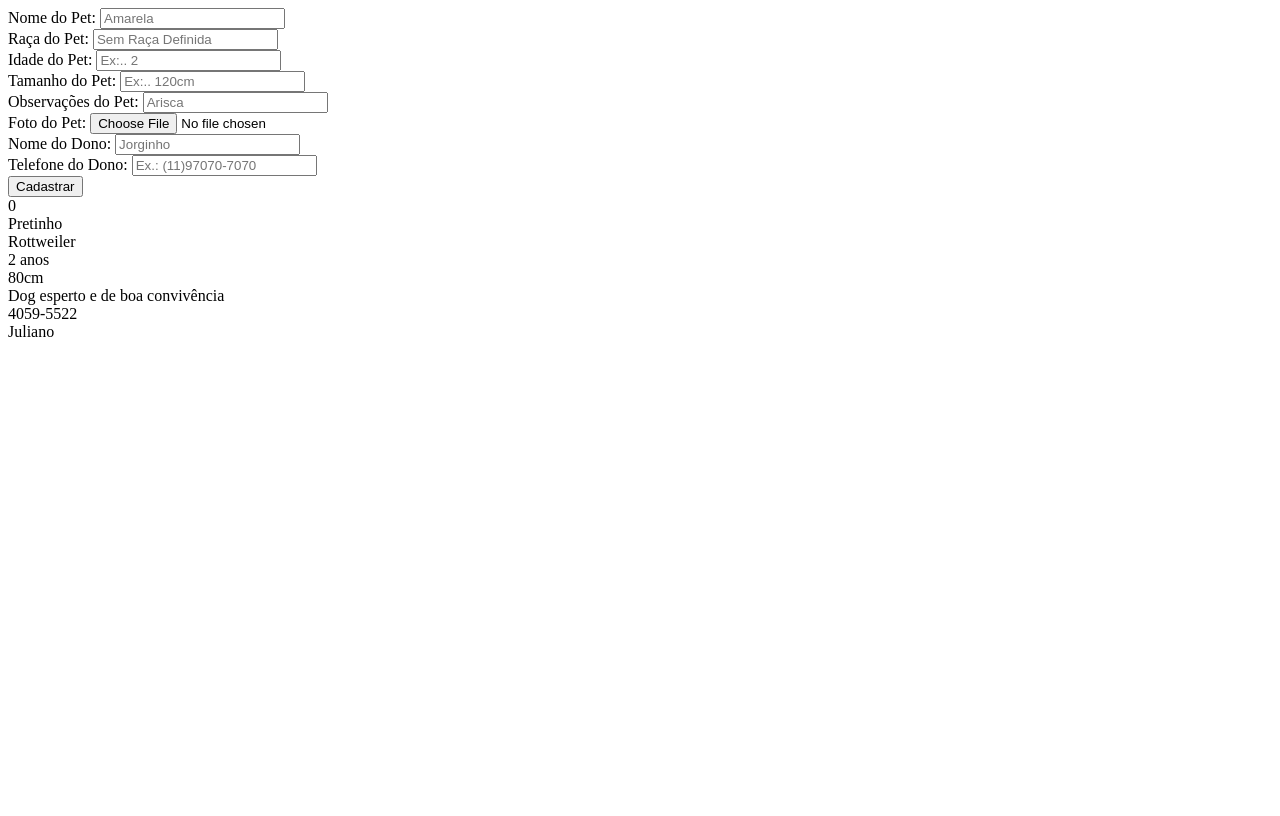
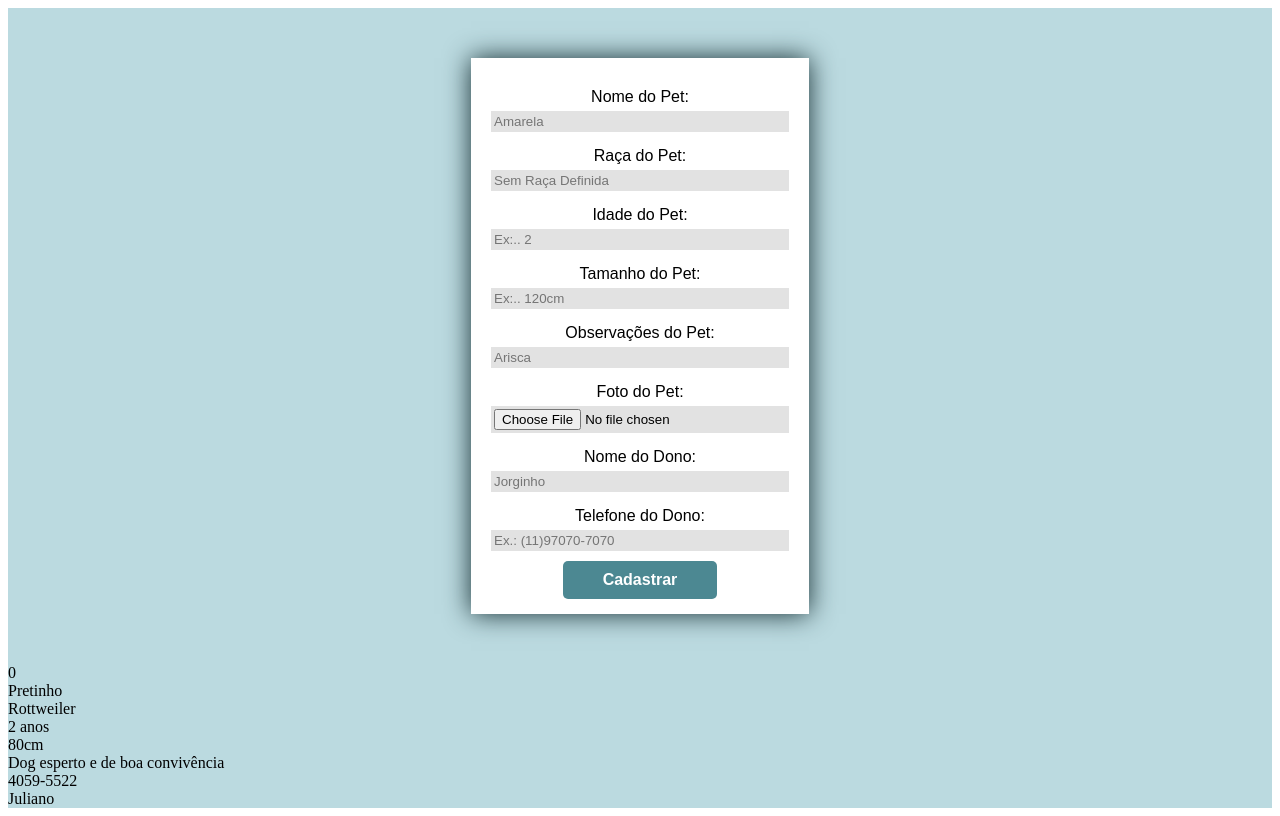
Before and after one commit to rm93586/cp2-2sem-web, a React (Create React App) app in the folder react-app-pet/pet-cadastro/: page / in a window 1280 px wide. Built offline with nearby package versions, Linux system fonts and the light colour scheme.

Commit message:
Estilização Formulário

```diff
--- a/react-app-pet/pet-cadastro/package.json
+++ b/react-app-pet/pet-cadastro/package.json
@@ -9,6 +9,7 @@
     "react": "^18.2.0",
     "react-dom": "^18.2.0",
     "react-scripts": "5.0.1",
+    "styled-components": "^5.3.6",
     "web-vitals": "^2.1.4"
   },
   "scripts": {
--- a/react-app-pet/pet-cadastro/src/components/petCadastro/PetCadastro.jsx
+++ b/react-app-pet/pet-cadastro/src/components/petCadastro/PetCadastro.jsx
@@ -1,6 +1,6 @@
 import React from 'react'
 import { useState } from 'react'
-
+import { Home, CadastroPet, Botao } from '../../style/styled'
 
 export default function PetCadastro(){
 
@@ -63,10 +63,8 @@ export default function PetCadastro(){
 
 
 return (
-    <>
-
-
-      <form className='cadastroPET' id='cadastroPET'>
+  <Home>
+    <CadastroPet>
       <div id="ErroCadastro"></div>
       <div className='div_nome_pet'>
       <label htmlfor='nome_pet'>Nome do Pet: </label>
@@ -106,15 +104,13 @@ export default function PetCadastro(){
       <div className='div_telefone_dono'>
       <label htmlfor='telefone_dono'>Telefone do Dono: </label>
       <input type='text' id='telefone_dono' name='telefone_dono' placeholder='Ex.: (11)97070-7070' maxLength="13" onChange={(e) => setTelefoneDono(e.target.value)}/>
+      </div>
 
-
-        </div>
-      </form>
-      <button onClick={cadastrar}>Cadastrar</button>
+      <Botao onClick={cadastrar}>Cadastrar</Botao>
+    </CadastroPet>
 
 
     <div id='dados_do_pet'>
-
         {pet.map((tar, i)=>(
             <>
                 <div className='dados_pet'>{i}</div>
@@ -127,15 +123,8 @@ export default function PetCadastro(){
                 <div className='dados_pet'>{tar.nomeDono}</div>
             </>
         ))}
-
       </div>
 
-
-
-
-
-
-
-    </>
+    </Home>
   )
 }
--- /dev/null
+++ b/react-app-pet/pet-cadastro/src/style/styled.js
@@ -0,0 +1,59 @@
+import styled from 'styled-components'
+
+export const Home = styled.html`
+    display: flex;
+    background: #bbdae0;
+    min-height: 100vh;
+    justify-content: center;
+    flex-direction: column;
+`;
+
+export const CadastroPet = styled.form`
+    display: flex;
+    width: 308px;
+    background-color: #fff;
+    margin: auto;
+    box-shadow: 0 0 25px #142d31;
+    flex-direction: column;
+    text-align: center;
+    padding: 15px;
+
+    div {
+        display: flex;
+        flex-direction: column;
+        padding: 5px;
+    }
+
+    label {
+        font-family: Arial, Helvetica, sans-serif;
+        font-size: 16px;
+    }
+
+    input {
+        background: #e2e2e2;
+        margin: 5px 0;
+        padding: 3px;
+        border: none;
+        font-family: Arial, Helvetica, sans-serif;
+    }
+`;
+
+export const Botao = styled.button`
+    width: 50%;
+    padding: 10px;
+    align-self: center;
+    background: #4c8892;
+    color: #fff;
+    font-weight: bold;
+    border: none;
+    border-radius: 5px;
+    transition: 0.5s all;
+    cursor: pointer;
+    font-family: Arial, Helvetica, sans-serif;
+    font-size: 16px;
+
+    &:hover {
+        background: #142d31;
+        transform: scale(1.05);
+    }
+`;
```
Also changed, not shown: react-app-pet/pet-cadastro/src/App.jsx (line endings or trailing spaces), 1 other file (tests, documents, lock files or other folders). Lines whose indentation alone changed are shown as unchanged.
